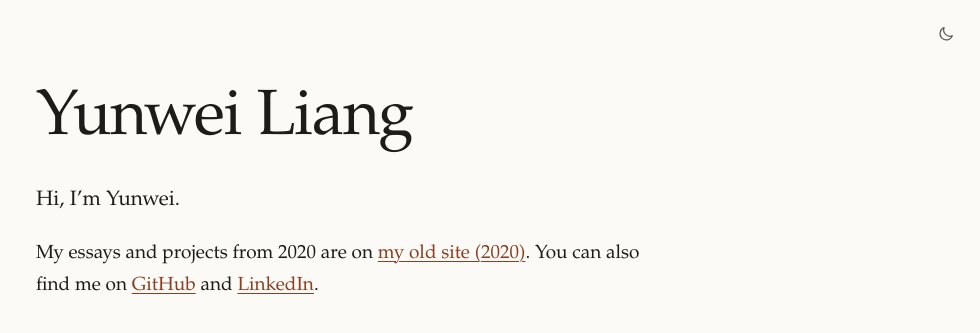
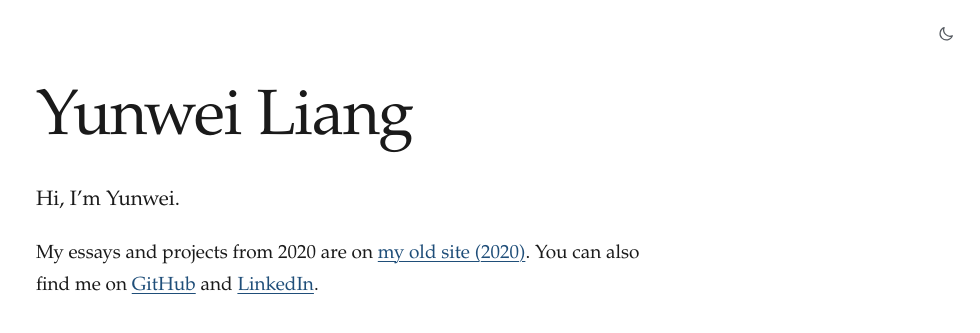
Before and after one commit to yunweiliang/yunweiliang.github.io, a Jekyll site: the page built from index.html, in a window 1280 px wide. Shown: the top 333 px of the page, without its empty margins (300-1280 px from the left). Built offline with Jekyll 4.4.1, drawn with Linux system fonts in a browser that asks for light colours.

Commit message:
Switch to the Ink & Navy color scheme
White page, near-black text and navy links in light mode; charcoal with
soft-blue links in dark mode. Text contrast is 15-17:1 and links and
secondary text are at least 7:1 (WCAG AAA) in both themes.

Co-Authored-By: Claude Opus 5.5 <noreply@anthropic.com>
Claude-Session: https://claude.ai/code/session_01DGWHFXFUy9u8UAbpnEybv9

```diff
--- a/assets/css/site.css
+++ b/assets/css/site.css
@@ -1,11 +1,11 @@
 /* ---------- Tokens ---------- */
 :root {
-  --bg: #fbfaf7;
-  --text: #1d1c1a;
-  --muted: #5f5b54;
-  --faint: #e6e2da;
-  --accent: #8a3f22;
-  --notice-bg: #f3efe6;
+  --bg: #ffffff;
+  --text: #1a1a1a;
+  --muted: #555a60;
+  --faint: #e4e6e9;
+  --accent: #1f4e79;
+  --notice-bg: #f3f5f8;
   --serif: "Iowan Old Style", "Palatino Linotype", Palatino, "Book Antiqua", Georgia, "Times New Roman", serif;
   --sans: system-ui, -apple-system, "Segoe UI", Roboto, "Helvetica Neue", Arial, sans-serif;
   --measure: 38rem;
@@ -14,23 +14,23 @@
 
 @media (prefers-color-scheme: dark) {
   :root:not([data-theme="light"]) {
-    --bg: #171614;
-    --text: #e7e3db;
-    --muted: #a8a299;
-    --faint: #2f2c28;
-    --accent: #e0a07e;
-    --notice-bg: #221f1b;
+    --bg: #101214;
+    --text: #e6e6e6;
+    --muted: #a0a4ab;
+    --faint: #2a2e33;
+    --accent: #8ab4e8;
+    --notice-bg: #1a1d21;
     color-scheme: dark;
   }
 }
 
 :root[data-theme="dark"] {
-  --bg: #171614;
-  --text: #e7e3db;
-  --muted: #a8a299;
-  --faint: #2f2c28;
-  --accent: #e0a07e;
-  --notice-bg: #221f1b;
+  --bg: #101214;
+  --text: #e6e6e6;
+  --muted: #a0a4ab;
+  --faint: #2a2e33;
+  --accent: #8ab4e8;
+  --notice-bg: #1a1d21;
   color-scheme: dark;
 }
 
```
